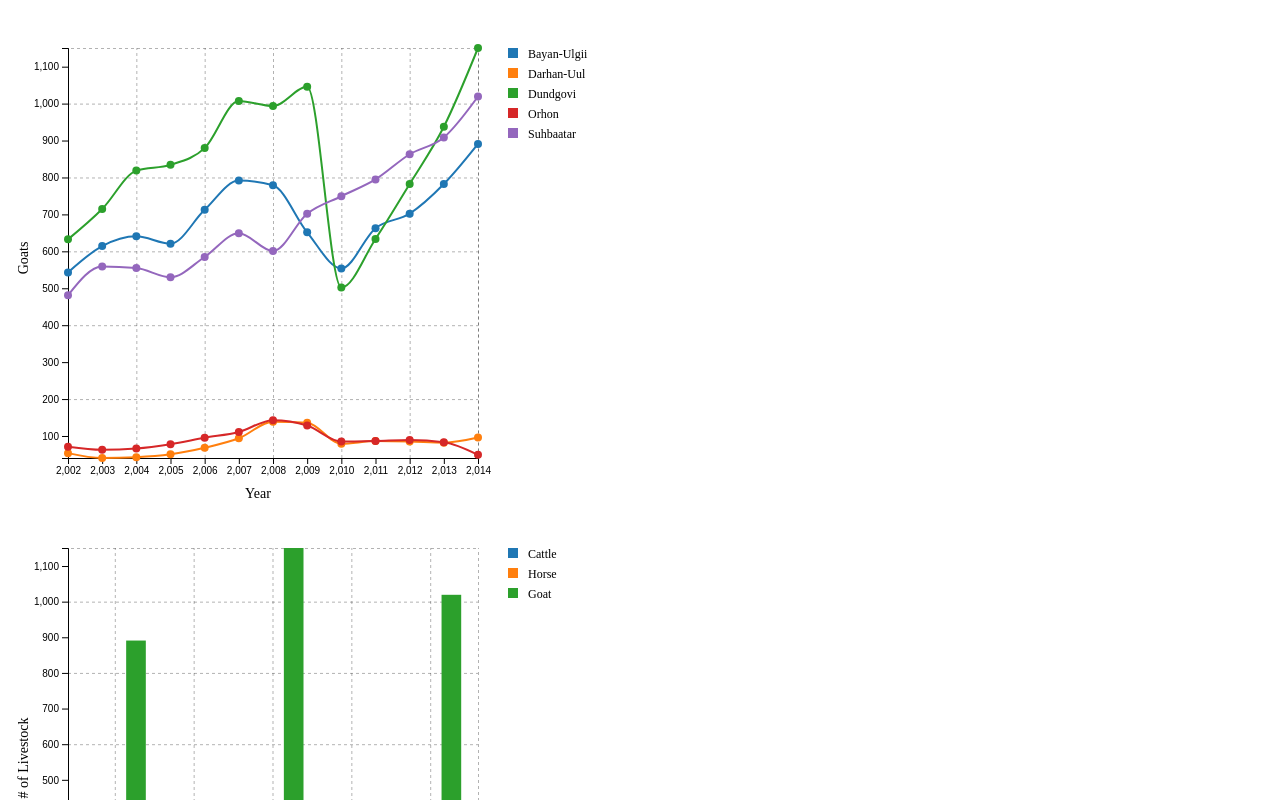
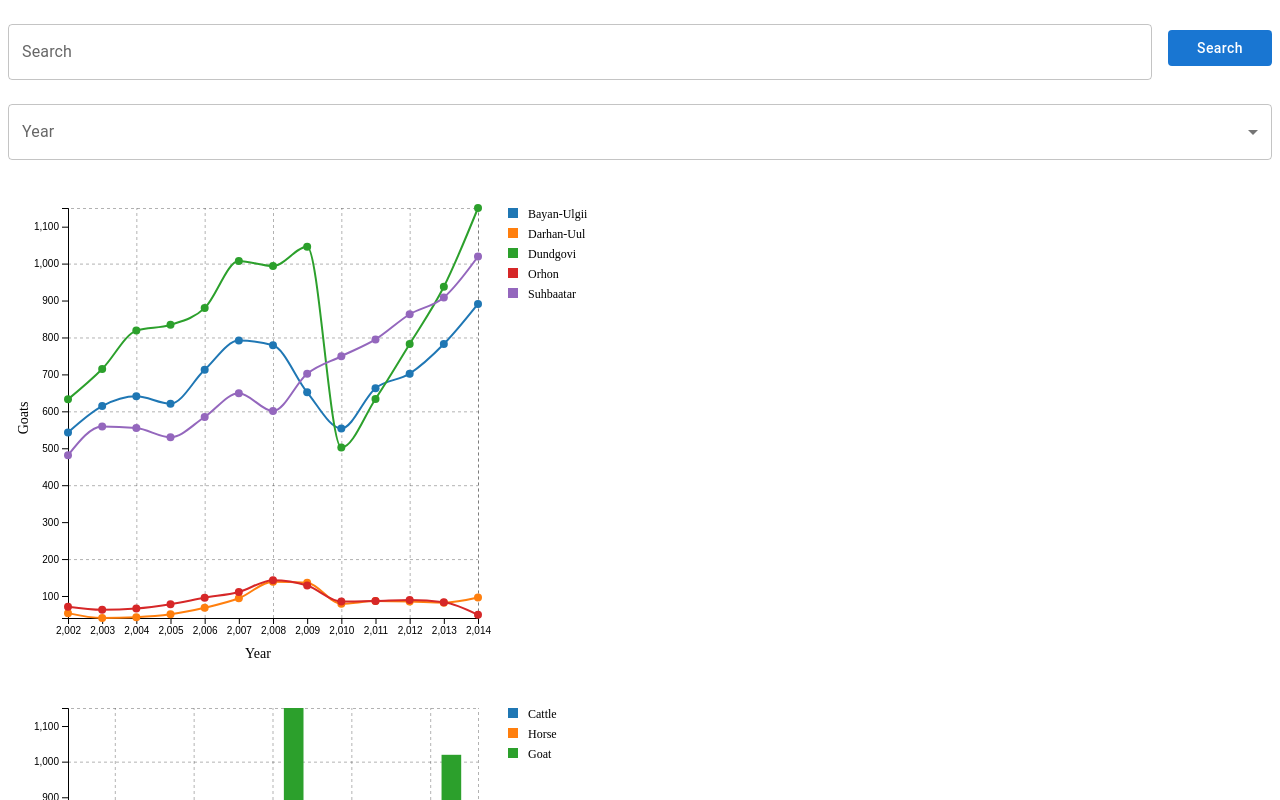
Before and after one commit to cornellh4i/greenzone, a Next.js app in the folder frontend/: page /about in a window 1280 px wide. Shown: the top 800 px of the page. Built offline with nearby package versions, Linux system fonts and the light colour scheme.

Commit message:
implemented atoms

```diff
--- /dev/null
+++ b/frontend/src/components/atoms/Button.tsx
@@ -0,0 +1,34 @@
+import React from "react";
+import { Button } from "@mui/material";
+
+interface ButtonProps {
+  children: string;
+  color: "gray" | "dark-gray";
+  onClick?: () => void;
+  type?: "button" | "submit" | "reset" | undefined;
+}
+
+/** A Button page */
+const Buttons = ({ children, color, onClick, type }: ButtonProps) => {
+  return (
+    <Button
+      fullWidth={true}
+      type={type}
+      variant="contained"
+      onClick={onClick}
+      disableElevation
+      sx={{ textTransform: "capitalize" }}
+      className={
+        color == "gray"
+          ? "bg-gray-300 text-black"
+          : color == "dark-gray"
+          ? "bg-gray-400 text-black"
+          : ""
+      }
+    >
+      {children}
+    </Button>
+  );
+};
+
+export default Buttons;
--- /dev/null
+++ b/frontend/src/components/atoms/DropDown.tsx
@@ -0,0 +1,75 @@
+// import * as React from "react";
+// import Box from "@mui/material/Box";
+// import InputLabel from "@mui/material/InputLabel";
+// import MenuItem from "@mui/material/MenuItem";
+// import FormControl from "@mui/material/FormControl";
+// import Select, { SelectChangeEvent } from "@mui/material/Select";
+// import { lab } from "d3";
+// import data from "@/components/charts/data/mongolia-province-data.json";
+
+// export default function BasicSelect({ label }: { label: string }) {
+//   const [age, setAge] = React.useState("");
+
+//   const handleChange = (event: SelectChangeEvent) => {
+//     setAge(event.target.value as string);
+//   };
+
+//   return (
+//     <Box sx={{ minWidth: 120 }}>
+//       <FormControl fullWidth>
+//         <InputLabel id="demo-simple-select-label">{label}</InputLabel>
+//         <Select
+//           labelId="demo-simple-select-label"
+//           id="demo-simple-select"
+//           value={age}
+//           label={label}
+//           onChange={handleChange}
+//         >
+//           {/* <MenuItem value={10}>Ten</MenuItem>
+//           <MenuItem value={20}>Twenty</MenuItem>
+//           <MenuItem value={30}>Thirty</MenuItem> */}
+//         </Select>
+//       </FormControl>
+//     </Box>
+//   );
+// }
+
+import React, { useState } from "react";
+import MenuItem from "@mui/material/MenuItem";
+import Select from "@mui/material/Select";
+import FormControl from "@mui/material/FormControl";
+import InputLabel from "@mui/material/InputLabel";
+
+const DropDown = ({ label, data }: { label: string; data: any }) => {
+  const [selectedValue, setSelectedValue] = useState("");
+
+  const handleChange = (event: {
+    target: { value: React.SetStateAction<string> };
+  }) => {
+    setSelectedValue(event.target.value);
+  };
+
+  return (
+    <FormControl fullWidth margin="normal">
+      <InputLabel>{label}</InputLabel>
+      <Select value={selectedValue} onChange={handleChange} variant="outlined">
+        {/* Loop through the regions (keys of the data object) */}
+        {Object.keys(data).map((region) =>
+          // Map through each region's array of data and extract the year
+          data[region].map(
+            (
+              item: { Year: string | number | readonly string[] | undefined },
+              index: React.Key | null | undefined
+            ) => (
+              <MenuItem key={index} value={item.Year}>
+                {`${item.Year}`}
+              </MenuItem>
+            )
+          )
+        )}
+      </Select>
+    </FormControl>
+  );
+};
+
+export default DropDown;
--- /dev/null
+++ b/frontend/src/components/atoms/TextBox.tsx
@@ -0,0 +1,72 @@
+// import React, { useEffect } from "react";
+// import { TextField } from "@mui/material";
+// // import { RegisterOptions, UseFormRegisterReturn } from "react-hook-form";
+
+// interface TextFieldProps {
+//   label: string;
+//   name: string;
+//   required?: boolean;
+//   type?: string;
+//   disabled?: boolean;
+//   requiredMessage?: string;
+//   // register: (name: any, options?: RegisterOptions) => UseFormRegisterReturn;
+// }
+
+// const CustomTextField = ({
+//   label,
+//   name,
+//   required,
+//   type = "text",
+//   requiredMessage = "",
+//   disabled = false,
+// }: // register,
+// TextFieldProps) => {
+//   return (
+//     <div>
+//       <div>
+//         {label} <span className="text-red-500">{requiredMessage}</span>
+//       </div>
+//       <TextField
+//         type={type}
+//         disabled={disabled}
+//         size="small"
+//         margin="dense"
+//         fullWidth={true}
+//         {...register(name, {
+//           required: required,
+//         })}
+//         sx={{ borderRadius: 2, borderColor: "primary.main" }}
+//       />
+//     </div>
+//   );
+// };
+
+// export default CustomTextField;
+
+import React, { useState } from "react";
+import TextField from "@mui/material/TextField";
+
+const TextBox = ({ textLabel }: { textLabel: string }) => {
+  const [value, setValue] = useState("");
+
+  const handleChange = (event: {
+    target: { value: React.SetStateAction<string> };
+  }) => {
+    setValue(event.target.value);
+  };
+
+  return (
+    <div>
+      <TextField
+        label={textLabel}
+        variant="outlined"
+        value={value}
+        onChange={handleChange}
+        fullWidth
+        margin="normal"
+      />
+    </div>
+  );
+};
+
+export default TextBox;
--- a/frontend/src/pages/about.tsx
+++ b/frontend/src/pages/about.tsx
@@ -4,10 +4,12 @@ import data from "@/components/charts/data/mongolia-province-data.json";
 import { Prop } from "@/components/charts/scatter-line-plot";
 import { Props } from "@/components/charts/barchart";
 import BarChart from "@/components/charts/barchart";
+import TextBox from "@/components/atoms/TextBox";
+import DropDown from "@/components/atoms/DropDown";
+import Button from "@/components/atoms/Button";
 
 /** An About page */
 const About = () => {
-
   interface Province {
     Aimag: string;
     Year: number;
@@ -30,7 +32,7 @@ const About = () => {
 
   interface Mongolia {
     [Aimag: string]: Province[];
-  };
+  }
 
   const organizedData: Mongolia = data;
 
@@ -46,13 +48,24 @@ const About = () => {
         const horse = province[Aimag].map((aimag) => aimag.Horse);
         const sheep = province[Aimag].map((aimag) => aimag.Sheep);
 
-        result.push({Aimag, Year: years, Camel: camel, Cattle: cattle, Goat: goat, Horse: horse, Sheep: sheep});
+        result.push({
+          Aimag,
+          Year: years,
+          Camel: camel,
+          Cattle: cattle,
+          Goat: goat,
+          Horse: horse,
+          Sheep: sheep,
+        });
       }
     }
     return result;
   }
 
-  function groupByYear(data: number[], yearValues: number[]): { x: number; y: number }[] {
+  function groupByYear(
+    data: number[],
+    yearValues: number[]
+  ): { x: number; y: number }[] {
     const result: { x: number; y: number }[] = [];
 
     const years: { [year: number]: number[] } = {};
@@ -68,49 +81,73 @@ const About = () => {
     }
 
     Object.entries(years).forEach(([year, values]) => {
-      const average = values.reduce((acc, curr) => acc + curr, 0) / values.length;
+      const average =
+        values.reduce((acc, curr) => acc + curr, 0) / values.length;
       result.push({ x: Number(year), y: average });
     });
 
     return result;
   }
 
-  function groupByLivestockAndYear(year: number, livestock: string[], provinces: Provinces[]): Props["datasets"] {
+  function groupByLivestockAndYear(
+    year: number,
+    livestock: string[],
+    provinces: Provinces[]
+  ): Props["datasets"] {
     return provinces
-    .filter(province => province.Year.includes(year))
-    .map(province => {
+      .filter((province) => province.Year.includes(year))
+      .map((province) => {
         const yearIndex = province.Year.indexOf(year);
 
         return {
           aimag: province.Aimag,
-        data: livestock.map(livestockType => ({
+          data: livestock.map((livestockType) => ({
             x: livestockType,
-          y: (province[livestockType as keyof Provinces]?.[yearIndex] ?? 0) as number
-        }))
+            y: (province[livestockType as keyof Provinces]?.[yearIndex] ??
+              0) as number,
+          })),
         };
       });
   }
 
-
-  function createMultipleDatasets(provinces: Provinces[], field: keyof Provinces): Prop["datasets"] {
-    const datasets: { aimag: string; data: { x: number; y: number; }[]}[] = [];
-    provinces.map((province) => (datasets.push({
+  function createMultipleDatasets(
+    provinces: Provinces[],
+    field: keyof Provinces
+  ): Prop["datasets"] {
+    const datasets: { aimag: string; data: { x: number; y: number }[] }[] = [];
+    provinces.map((province) =>
+      datasets.push({
         aimag: province.Aimag,
-        data: groupByYear(province[field] as number[], province.Year)
-    })));
+        data: groupByYear(province[field] as number[], province.Year),
+      })
+    );
     return datasets;
-  };
-
+  }
 
   const extractedDataWithKeys = extractData(organizedData);
   const goats = createMultipleDatasets(extractedDataWithKeys, "Goat");
-  const testingGroupedBars = groupByLivestockAndYear(2014, ["Cattle", "Horse", "Goat"], extractedDataWithKeys);
-
+  const testingGroupedBars = groupByLivestockAndYear(
+    2014,
+    ["Cattle", "Horse", "Goat"],
+    extractedDataWithKeys
+  );
 
   return (
     <div>
-    <ScatterLinePlot datasets={goats} livestock={"Goats"}/>
-    <BarChart datasets={testingGroupedBars} livestock={["Cattle", "Horse", "Goat"]}/>
+      <div style={{ display: "flex", alignItems: "center" }}>
+        <div style={{ flex: 11, marginRight: "1rem" }}>
+          <TextBox textLabel="Search" />
+        </div>
+        <div style={{ flex: 1 }}>
+          <Button children={"Search"} color="dark-gray" />
+        </div>
+      </div>
+      <DropDown label="Year" data={data} />
+      <ScatterLinePlot datasets={goats} livestock={"Goats"} />
+      <BarChart
+        datasets={testingGroupedBars}
+        livestock={["Cattle", "Horse", "Goat"]}
+      />
     </div>
   );
 };
```
Lines whose indentation alone changed are shown as unchanged.
